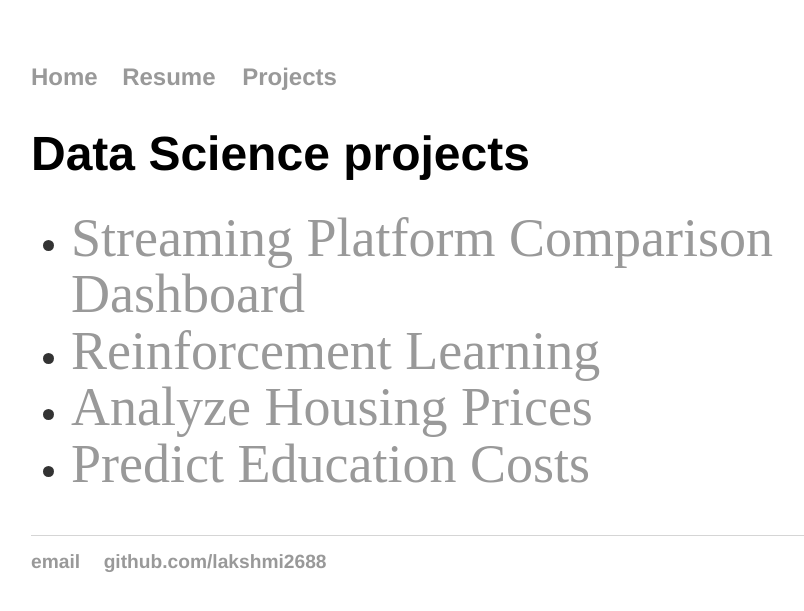
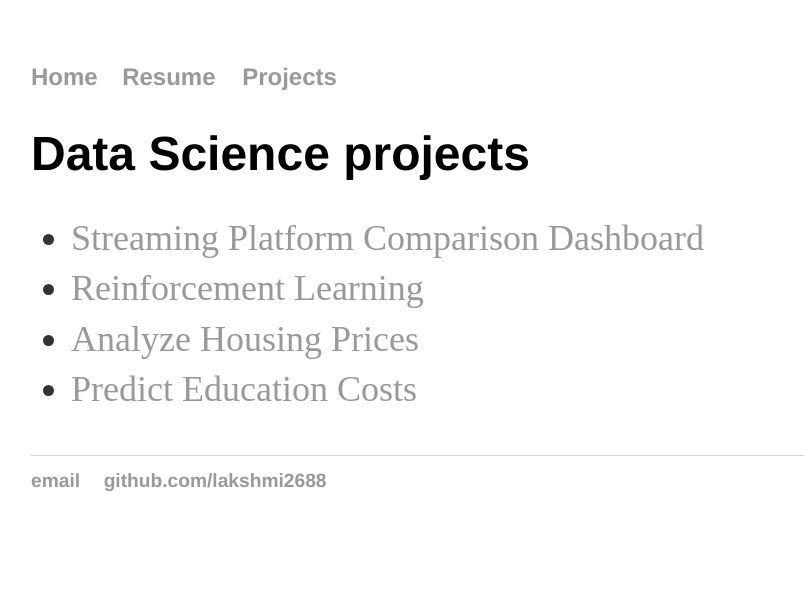
Before and after one commit to lakshmi2688/lakshmi2688.github.io, a Jekyll site: the page built from project/index.html, in a window 1280 px wide. Shown: the top 611 px of the page, without its empty margins (161-965 px from the left). Built offline with Jekyll 4.4.1, drawn with Linux system fonts in a browser that asks for light colours.

Commit message:
Update main.css

```diff
--- a/css/main.css
+++ b/css/main.css
@@ -42,6 +42,6 @@
     font-size: 1.5em;
 }
 
-ul.posts li a {
+ul.posts li {
     font-size: 1.5em;
 }
```
